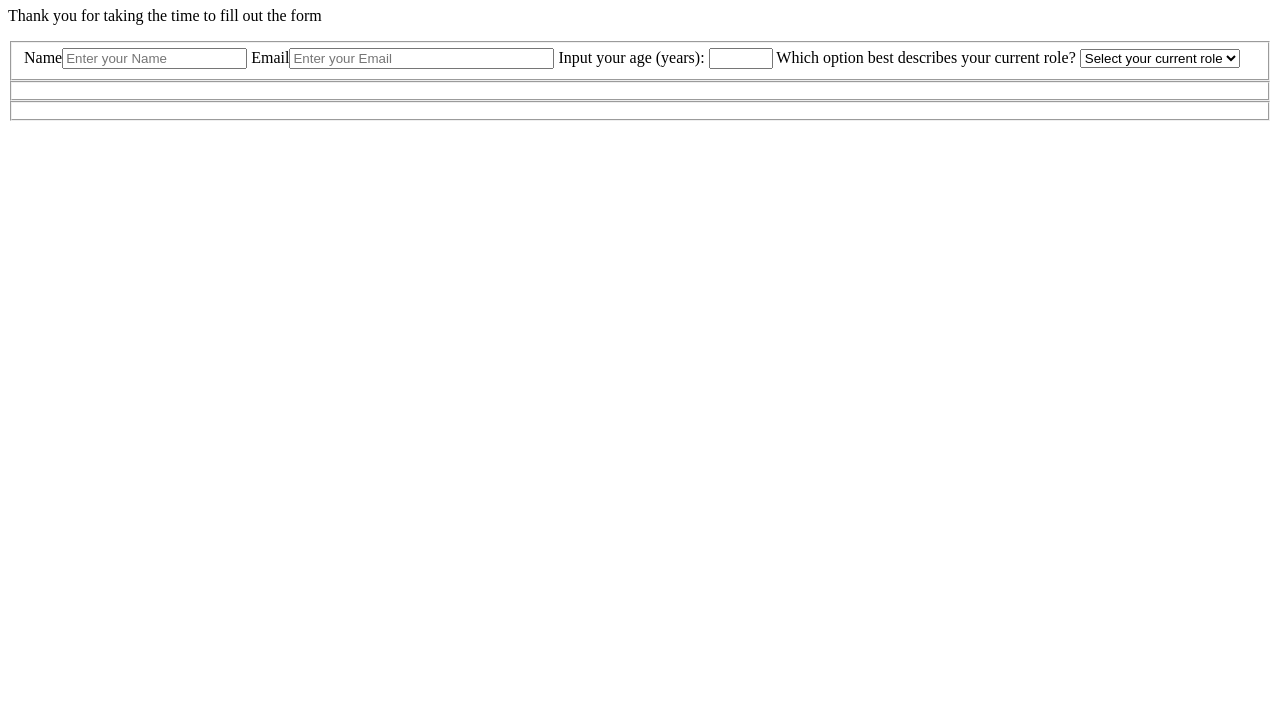
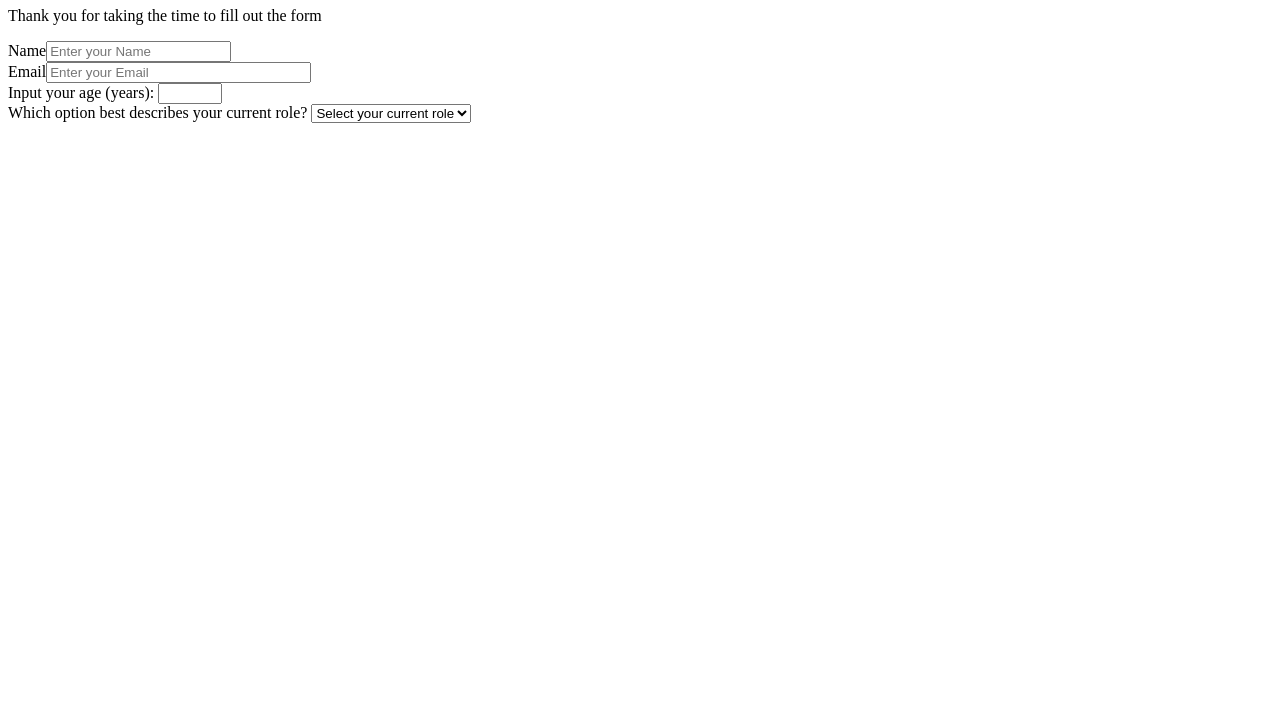
Before and after one commit to farzaneh-taheri/Survey-Form-Project, a plain HTML site: page index.html in a window 1280 px wide. Shown: the part 73-800 px from the top of the page. Drawn offline with Linux system fonts and the light colour scheme.

Commit message:
Update index.html
Replace fieldset with div

```diff
--- a/index.html
+++ b/index.html
@@ -10,10 +10,16 @@
     <h1 id="title">Survey Form</h1>
     <p id="description">Thank you for taking the time to fill out the form</p>
     <form id="survey-form">
-        <fieldset>
+        <div class="form-group">
             <label for="name-label" id="name-label">Name<input type="text" id="name-label" name="name" placeholder="Enter your Name" required/></label>
+        </div>
+        <div class="form-group">
             <label for="email-label" id="email-label">Email<input type="email" id="email-label" name="email" placeholder="Enter your Email" pattern=".+@example\.com" size="30" required/></label>
+        </div>
+        <div class="form-group">
             <label for="number-label" id="number-label">Input your age (years): <input id="number-label" type="number" name="age" pattern="[0-9]+" min="13" max="100"/></label>
+        </div>
+        <div class="form-group">
             <label for="dropdown">Which option best describes your current role?
                 <select id="dropdown" name="current-role">
                     <option value="">Select your current role</option>
@@ -24,9 +30,7 @@
                     <option value="5">Other</option>
                 </select>
             </label>
-        </fieldset>
-        <fieldset></fieldset>
-        <fieldset></fieldset>
+        </div>
     </form>
 </body>
 </html>
```
